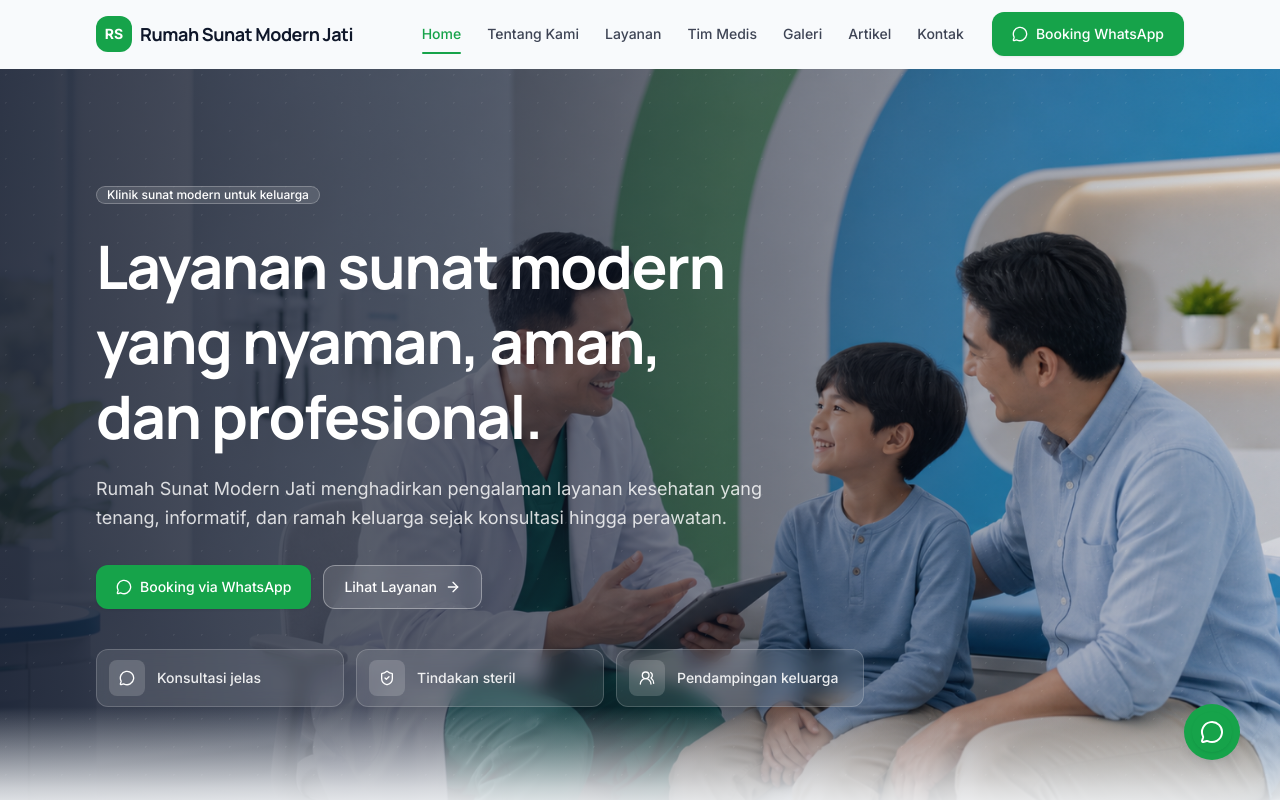
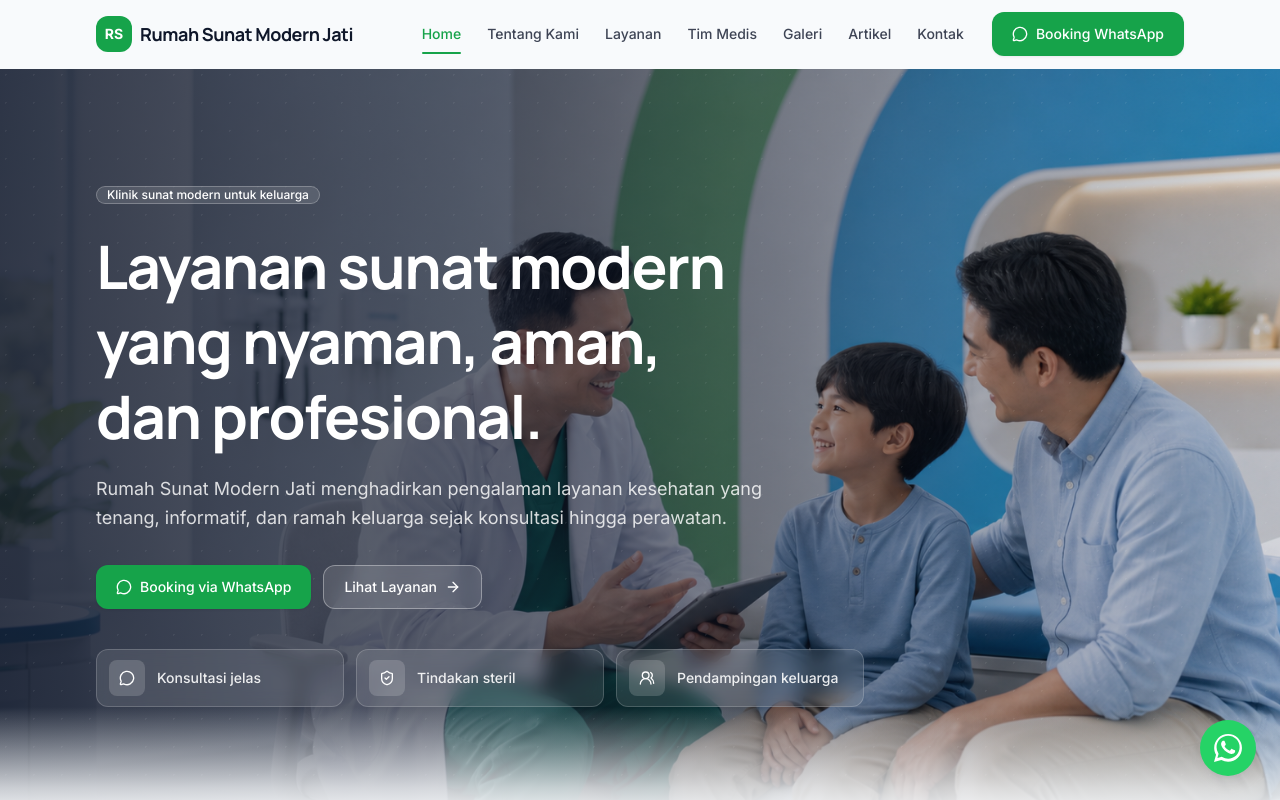
Before and after one commit to kenzonuts/home-medice, a Next.js app: page / in a window 1280 px wide. Shown: the top 800 px of the page. Built offline with nearby package versions, Linux system fonts and the light colour scheme; no server answers.

Commit message:
eror scroll

```diff
--- a/components/layout/Floating/WhatsAppButton.tsx
+++ b/components/layout/Floating/WhatsAppButton.tsx
@@ -1,42 +1,59 @@
+"use client";
+
 import { motion } from "framer-motion";
-import { useScrolled } from "@/hooks/use-scrolled";
+import Link from "next/link";
+
+import { getWhatsAppUrl } from "@/constants/contact";
+import { Z_INDEX } from "@/constants/design";
 import { cn } from "@/lib/utils";
-import { MessageCircle } from "lucide-react";
+
+function WhatsAppIcon({ className }: { className?: string }) {
+  return (
+    <svg
+      viewBox="0 0 24 24"
+      fill="currentColor"
+      aria-hidden
+      className={className}
+    >
+      <path d="M20.52 3.48A11.86 11.86 0 0 0 12.06 0C5.5 0 .16 5.34.16 11.9c0 2.1.55 4.15 1.6 5.96L0 24l6.3-1.65a11.87 11.87 0 0 0 5.76 1.47h.01c6.55 0 11.9-5.34 11.9-11.9 0-3.18-1.24-6.17-3.45-8.44ZM12.07 21.15h-.01a9.86 9.86 0 0 1-5.02-1.37l-.36-.21-3.74.98 1-3.64-.24-.37a9.85 9.85 0 0 1-1.51-5.25c0-5.44 4.43-9.86 9.88-9.86 2.64 0 5.12 1.03 6.98 2.9a9.8 9.8 0 0 1 2.89 6.97c0 5.44-4.43 9.85-9.87 9.85Zm5.42-7.39c-.3-.15-1.76-.87-2.03-.97-.27-.1-.47-.15-.67.15-.2.3-.77.97-.94 1.17-.17.2-.35.22-.64.08-.3-.15-1.25-.46-2.38-1.47-.88-.78-1.47-1.75-1.64-2.05-.17-.3-.02-.46.13-.61.13-.13.3-.35.45-.52.15-.17.2-.3.3-.5.1-.2.05-.37-.02-.52-.08-.15-.67-1.61-.92-2.2-.24-.58-.49-.5-.67-.5h-.57c-.2 0-.52.07-.79.37-.27.3-1.04 1.02-1.04 2.48s1.07 2.88 1.22 3.08c.15.2 2.1 3.2 5.08 4.49.71.31 1.26.49 1.69.63.71.23 1.36.2 1.87.12.57-.09 1.76-.72 2.01-1.41.25-.7.25-1.29.17-1.41-.07-.12-.27-.2-.57-.35Z" />
+    </svg>
+  );
+}
 
 type WhatsAppButtonProps = {
   className?: string;
 };
 
+/**
+ * Fixed floating WhatsApp CTA — ready for wa.me link.
+ */
 export function WhatsAppButton({ className }: WhatsAppButtonProps) {
-  const isScrolled = useScrolled();
-  const translateY = isScrolled ? "-10px" : "0";
-  const scale = isScrolled ? 1.05 : 1;
-
-  const handleClick = () => {
-    window.location.href = "https://wa.me/1234567890";
-  };
-
   return (
     <motion.div
-      whileHover={{ scale: scale + 0.05 }}
-      whileTap={{ scale: scale - 0.05 }}
-      className={cn(
-        "fixed bottom-10 right-10 z-50 flex items-center justify-center w-14 h-14 rounded-full shadow-lg transform transition-all duration-300",
-        className,
-        "bg-primary text-white hover:bg-primary-hover active:bg-primary-active",
-        "focus-visible:ring-2 focus-visible:ring-ring focus-visible:ring-offset-2 focus-visible:outline-none"
-      )}
-      style={{ transform: `translateY(${translateY})` }}
-      onClick={handleClick}
+      className={cn("fixed right-4 bottom-4 sm:right-6 sm:bottom-6", className)}
+      style={{ zIndex: Z_INDEX.toast }}
+      initial={{ opacity: 0, scale: 0.8 }}
+      animate={{ opacity: 1, scale: 1 }}
+      transition={{ delay: 0.4, duration: 0.35 }}
     >
-      <motion.button
-        whileHover={{ scale: 1.1 }}
-        whileTap={{ scale: 0.9 }}
-        className="p-2 rounded-full shadow-sm"
-        aria-label="WhatsApp"
+      <Link
+        href={getWhatsAppUrl()}
+        target="_blank"
+        rel="noopener noreferrer"
+        aria-label="Chat WhatsApp untuk booking"
+        className={cn(
+          "group relative inline-flex size-14 items-center justify-center rounded-full",
+          "bg-[#25D366] text-white shadow-lg",
+          "transition-transform duration-200 hover:scale-105 active:scale-95",
+          "focus-visible:ring-2 focus-visible:ring-[#25D366] focus-visible:ring-offset-2 focus-visible:outline-none",
+        )}
       >
-        <MessageCircle className="w-6 h-6" />
-      </motion.button>
+        <span
+          aria-hidden
+          className="absolute inset-0 animate-ping rounded-full bg-[#25D366]/40"
+        />
+        <WhatsAppIcon className="relative size-7" />
+      </Link>
     </motion.div>
   );
 }
--- a/components/sections/Hero.tsx
+++ b/components/sections/Hero.tsx
@@ -1,86 +1,7 @@
-"use client";
-
-import { motion } from "framer-motion";
-import { useScroll } from "@/hooks/use-scrolled";
-import { cn } from "@/lib/utils";
-import { MessageCircle } from "lucide-react";
-import { Button } from "@/components/ui/button";
-
+/**
+ * Hero section placeholder.
+ * Homepage uses the composition in `sections/home/HomePage.tsx`.
+ */
 export default function Hero() {
-  const { scrolled } = useScroll();
-  const translateY = scrolled ? "-20px" : "0";
-  const scale = scrolled ? 1.05 : 1;
-
-  return (
-    <motion.div
-      className="relative bg-gradient-to-r from-primary to-secondary min-h-[80vh] md:min-h-[90vh] bg-cover bg-center"
-      style={{ transform: `translateY(${translateY})` }}
-      initial={{ opacity: 0, y: 20 }}
-      animate={{ opacity: 1, y: 0, scale }}
-      transition={{ duration: 0.8 }}
-      className="overflow-hidden"
-    >
-      {/* Decorative background pulse */}
-      <motion.div
-        className="absolute inset-0 bg-primary/10 animate-pulse"
-        initial={{ opacity: 0 }}
-        animate={{ opacity: 1 }}
-        transition={{ duration: 1 }}
-      />
-
-      <div className="container mx-auto px-4 py-16 text-center">
-        <motion.h1
-          className="text-5xl md:text-6xl font-bold text-white tracking-tight mb-6"
-          initial={{ opacity: 0, y: 20 }}
-          animate={{ opacity: 1, y: 0 }}
-          transition={{ duration: 0.6 }}
-        >
-          Rumah Sunat Modern Jati
-        </motion.h1>
-
-        <motion.p
-          className="text-xl md:text-2xl text-white/90 max-w-3xl mx-auto mb-12"
-          initial={{ opacity: 0, y: 20 }}
-          animate={{ opacity: 1, y: 0 }}
-          transition={{ duration: 0.6 }}
-        >
-          Pelayanan kesehatan modern dengan pendekatan ramah, canggih, dan terpercaya.
-        </motion.p>
-
-        <div className="flex flex-col md:flex-row justify-center gap-6 md:justify-start md:gap-6">
-          {/* Primary CTA */}
-          <motion.button
-            whileHover={{ scale: 1.05 }}
-            whileTap={{ scale: 0.95 }}
-            className="bg-primary text-white px-6 py-3 rounded-lg font-medium shadow hover:shadow-lg transition-shadow"
-            aria-label="Booking via WhatsApp"
-          >
-            <MessageCircle className="w-5 h-5 mr-2" aria-hidden />
-            <span className="text-lg font-medium">Booking WhatsApp</span>
-          </motion.button>
-
-          {/* Secondary CTA */}
-          <motion.button
-            whileHover={{ scale: 1.05 }}
-            whileTap={{ scale: 0.95 }}
-            className="border border-white/70 text-primary font-medium px-6 py-3 rounded-lg transition-colors hover:border-primary"
-            aria-label="Lihat Layanan"
-            onClick={() => window.location.href = "/layanan"}
-          >
-            Lihat Layanan
-          </motion.button>
-        </div>
-
-        {/* Illustration placeholder */}
-        <motion.div
-          className="mt-16 max-w-2xl mx-auto"
-          initial={{ opacity: 0, y: 20 }}
-          animate={{ opacity: 1, y: 0 }}
-          transition={{ duration: 0.8 }}
-        >
-          <div className="w-full h-64 bg-gray-200 rounded-lg animate-pulse" />
-        </motion.div>
-      </div>
-    </motion.div>
-  );
+  return null;
 }
--- a/components/sections/Introduction.tsx
+++ b/components/sections/Introduction.tsx
@@ -1,70 +1,7 @@
-"use client";
-
-import { motion } from "framer-motion";
-import { useScroll } from "@/hooks/use-scrolled";
-import { cn } from "@/lib/utils";
-import { MessageCircle } from "lucide-react";
-
+/**
+ * Introduction section placeholder.
+ * Homepage uses the composition in `sections/home/HomePage.tsx`.
+ */
 export default function Introduction() {
-  const { scrolled } = useScroll();
-  const translateY = scrolled ? "-20px" : "0";
-
-  return (
-    <motion.section
-      className="py-16"
-      initial={{ opacity: 0, y: 20 }}
-      animate={{ opacity: 1, y: 0 }}
-      transition={{ duration: 0.6 }}
-    >
-      <div className="container mx-auto px-4">
-        <div className="flex flex-col md:flex-row items-center">
-          {/* Image placeholder */}
-          <motion.div
-            className="w-full md:w-1/2 bg-gray-200 rounded-lg h-64 flex items-center justify-center animate-pulse"
-            initial={{ opacity: 0, y: 20 }}
-            animate={{ opacity: 1, y: 0 }}
-            transition={{ duration: 0.8 }}
-          >
-            <div className="w-1/2">
-              <div className="h-32 border-2 border-dashed border-gray-300 rounded-lg flex items-center justify-center text-center text-gray-400">
-                Clinic Image Placeholder
-              </div>
-            </div>
-          </motion.div>
-
-          {/* Text content */}
-          <div className="w-full md:w-1/2 p-8">
-            <motion.h2
-              className="text-2xl md:text-4xl font-bold text-gray-800 mb-6"
-              initial={{ opacity: 0, y: 20 }}
-              animate={{ opacity: 1, y: 0 }}
-              transition={{ duration: 0.6 }}
-            >
-              Rumah Sunat Modern Jati
-            </motion.h2>
-
-            <motion.p
-              className="text-lg text-gray-700 mb-6"
-              initial={{ opacity: 0, y: 20 }}
-              animate={{ opacity: 1, y: 0 }}
-              transition={{ duration: 0.6 }}
-            >
-              Kami adalah pusat kesehatan modern yang menyediakan layanan medis berkualitas dengan pendekatan ramah, canggih, dan terpercaya.
-            </motion.p>
-
-            <motion.button
-              whileHover={{ scale: 1.05 }}
-              whileTap={{ scale: 0.95 }}
-              className="bg-primary text-white px-6 py-3 rounded-lg font-medium shadow hover:shadow-lg transition-shadow"
-              aria-label="Booking via WhatsApp"
-              onClick={() => window.location.href = "https://wa.me/1234567890"}
-            >
-              <MessageCircle className="size-5 mr-2" aria-hidden />
-              <span className="text-lg font-medium">Booking WhatsApp</span>
-            </motion.button>
-          </div>
-        </div>
-      </div>
-    </motion.section>
-  );
+  return null;
 }
--- /dev/null
+++ b/components/sections/ServicesPage.tsx
@@ -0,0 +1,7 @@
+/**
+ * Services page composition placeholder.
+ * Section components will be added in a later phase.
+ */
+export default function ServicesPage() {
+  return null;
+}
```
